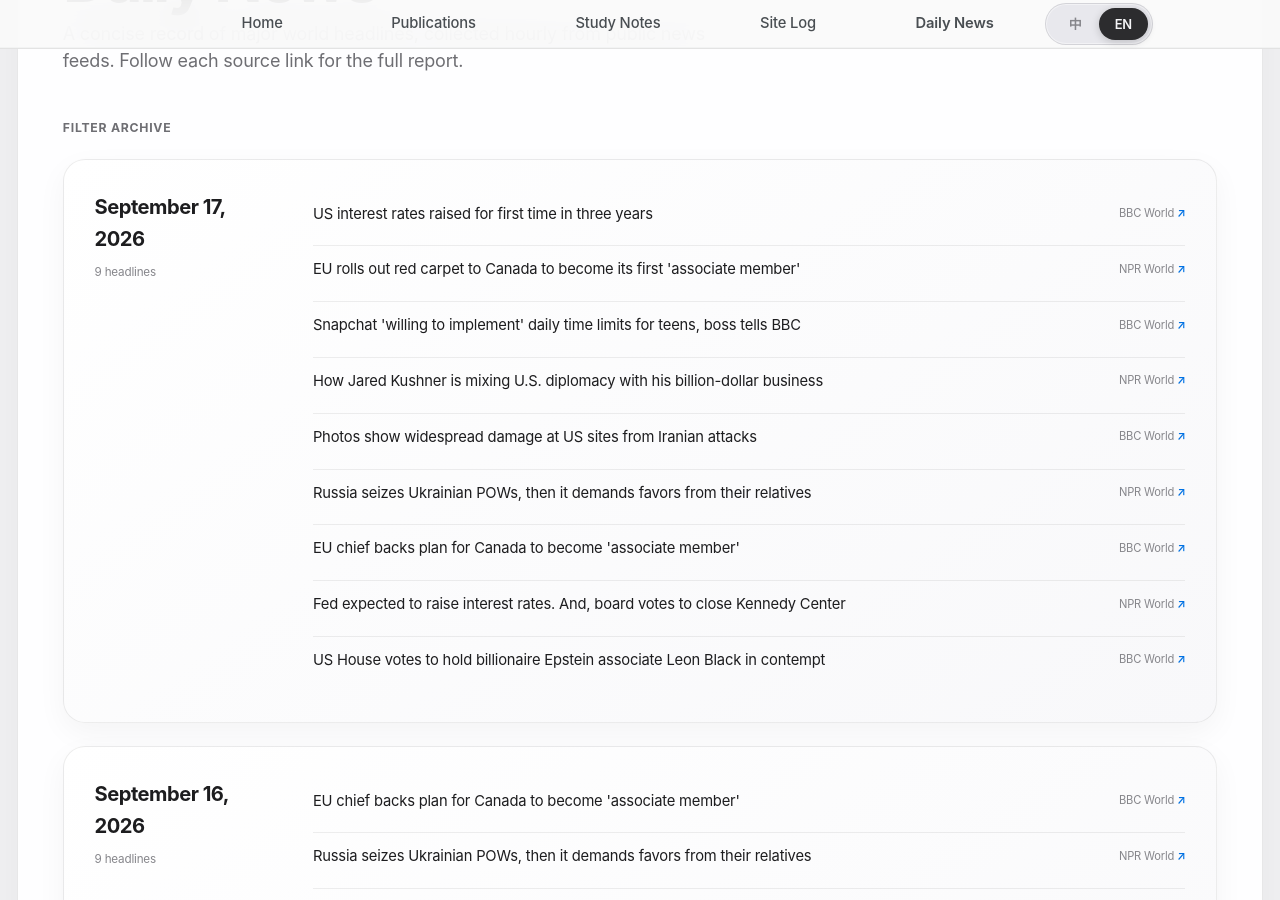
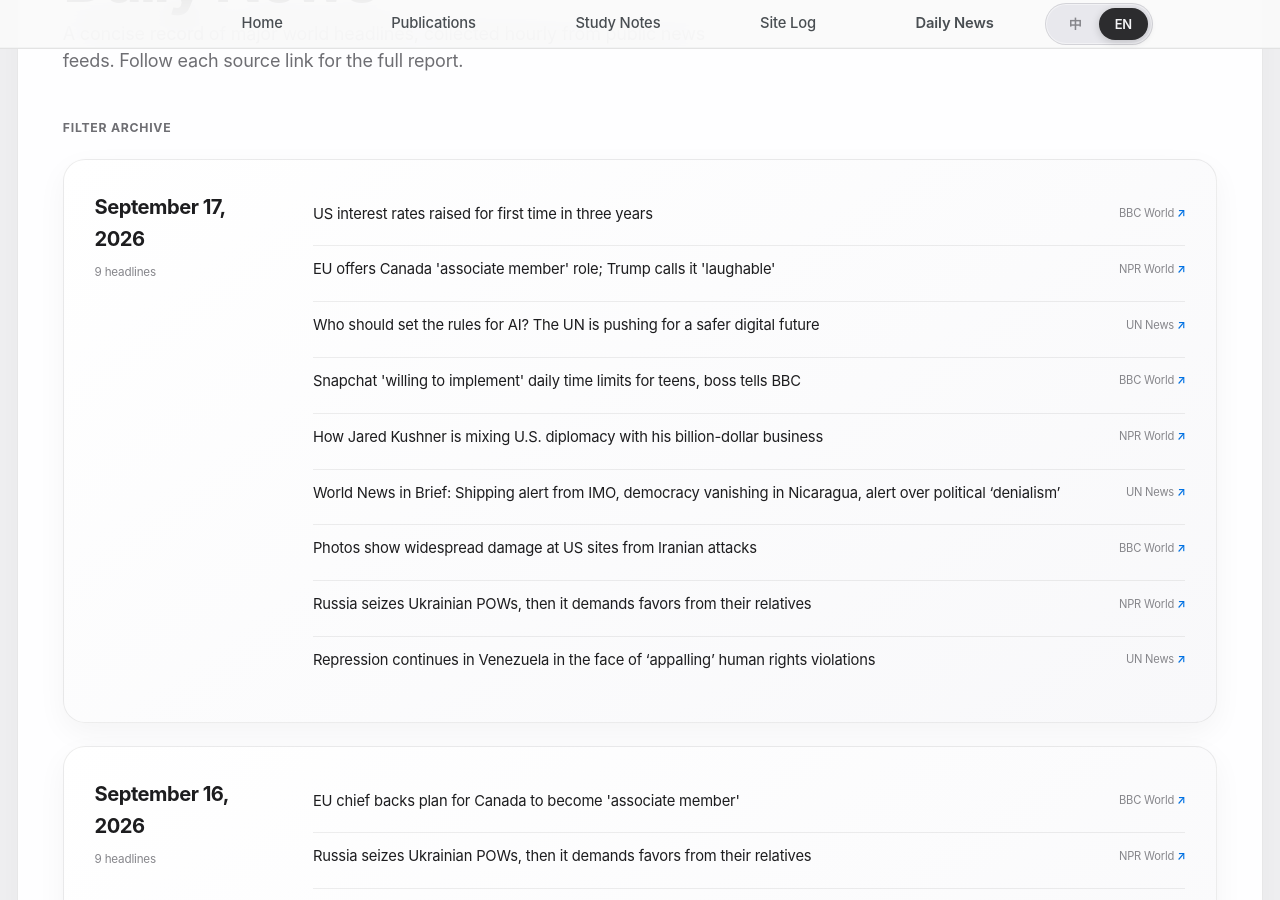
Before and after one commit to HaoxiangLuo/HaoxiangLuo.github.io, a Jekyll site: the page built from _pages/daily-news.html, in a window 1280 px wide and 900 px high, scrolled down 213 px. Built offline with Jekyll 4.4.1, drawn with Linux system fonts in a browser that asks for light colours; a style sheet for code colours, icons or effects is not loaded.

Commit message:
Update daily news 2026-09-17

```diff
--- a/_data/daily_news.json
+++ b/_data/daily_news.json
@@ -1,5 +1,5 @@
 {
-  "updated_at": "2026-09-17T09:24:52+08:00",
+  "updated_at": "2026-09-17T10:25:27+08:00",
   "days": [
     {
       "date": "2026-09-17",
@@ -10,9 +10,14 @@
           "url": "https://www.bbc.co.uk/news/articles/cw4gmlyvj422o?at_medium=RSS&at_campaign=rss"
         },
         {
-          "title": "EU rolls out red carpet to Canada to become its first 'associate member'",
+          "title": "EU offers Canada 'associate member' role; Trump calls it 'laughable'",
           "source": "NPR World",
           "url": "https://www.npr.org/2026/09/16/nx-s1-5971043/eu-canada-carney-tariffs-trump"
+        },
+        {
+          "title": "Who should set the rules for AI? The UN is pushing for a safer digital future",
+          "source": "UN News",
+          "url": "https://news.un.org/feed/view/en/story/2026/09/1168353"
         },
         {
           "title": "Snapchat 'willing to implement' daily time limits for teens, boss tells BBC",
@@ -25,6 +30,11 @@
           "url": "https://www.npr.org/2026/09/16/nx-s1-5971125/how-jared-kushner-is-mixing-u-s-diplomacy-with-his-billion-dollar-business"
         },
         {
+          "title": "World News in Brief: Shipping alert from IMO, democracy vanishing in Nicaragua, alert over political ‘denialism’",
+          "source": "UN News",
+          "url": "https://news.un.org/feed/view/en/story/2026/09/1168352"
+        },
+        {
           "title": "Photos show widespread damage at US sites from Iranian attacks",
           "source": "BBC World",
           "url": "https://www.bbc.co.uk/news/articles/c8g49e0gwxeno?at_medium=RSS&at_campaign=rss"
@@ -35,19 +45,9 @@
           "url": "https://www.npr.org/2026/09/16/nx-s1-5904423/russia-seizes-ukrainian-pows-then-it-demands-favors-from-their-relatives"
         },
         {
-          "title": "EU chief backs plan for Canada to become 'associate member'",
-          "source": "BBC World",
-          "url": "https://www.bbc.co.uk/news/articles/cjwyzrr9d3dko?at_medium=RSS&at_campaign=rss"
-        },
-        {
-          "title": "Fed expected to raise interest rates. And, board votes to close Kennedy Center",
-          "source": "NPR World",
-          "url": "https://www.npr.org/2026/09/16/g-s1-143569/up-first-newsletter-fed-reserve-interest-rates-iran-war-kennedy-center-contraception"
-        },
-        {
-          "title": "US House votes to hold billionaire Epstein associate Leon Black in contempt",
-          "source": "BBC World",
-          "url": "https://www.bbc.co.uk/news/articles/c62l8g8qlr0ko?at_medium=RSS&at_campaign=rss"
+          "title": "Repression continues in Venezuela in the face of ‘appalling’ human rights violations",
+          "source": "UN News",
+          "url": "https://news.un.org/feed/view/en/story/2026/09/1168351"
         }
       ]
     },
```
